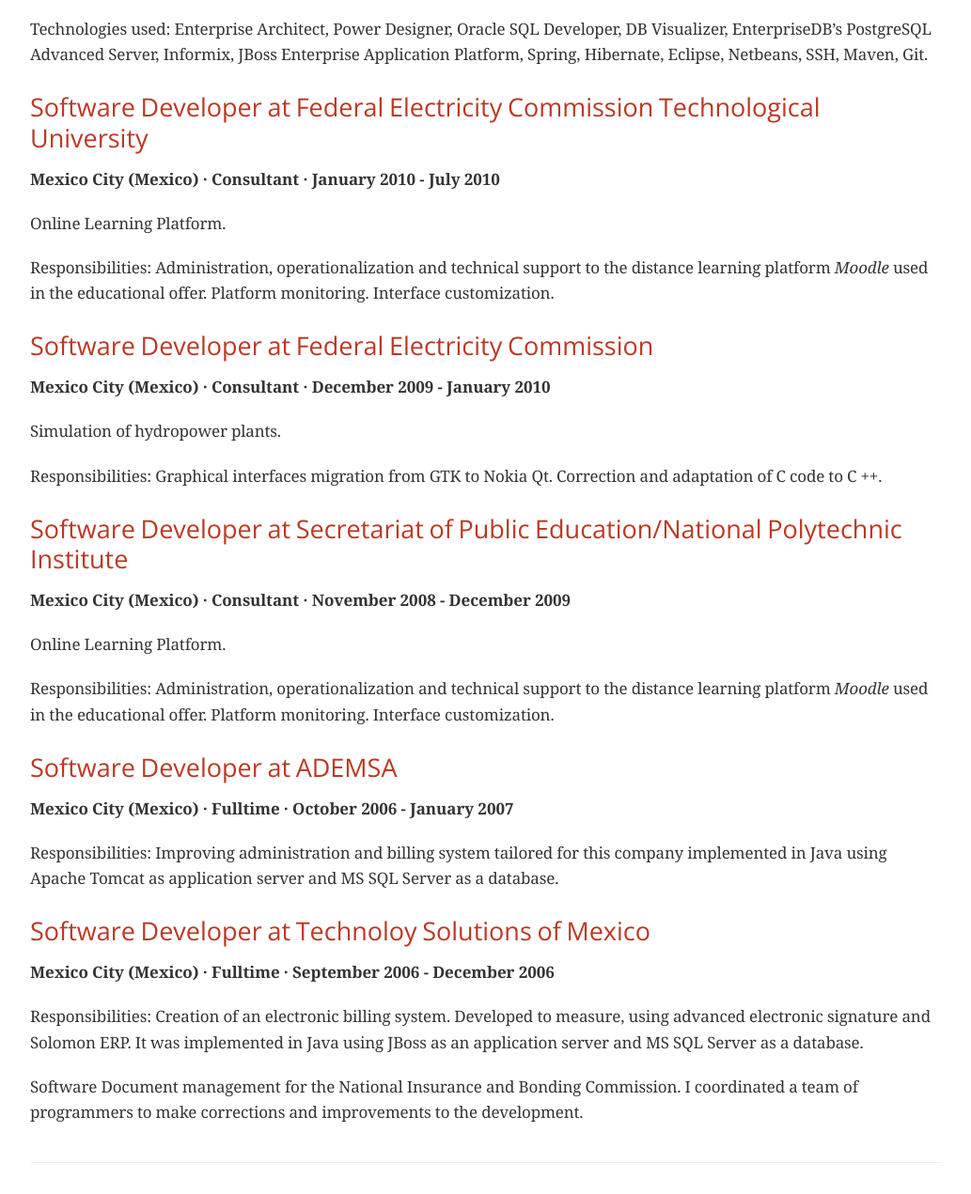
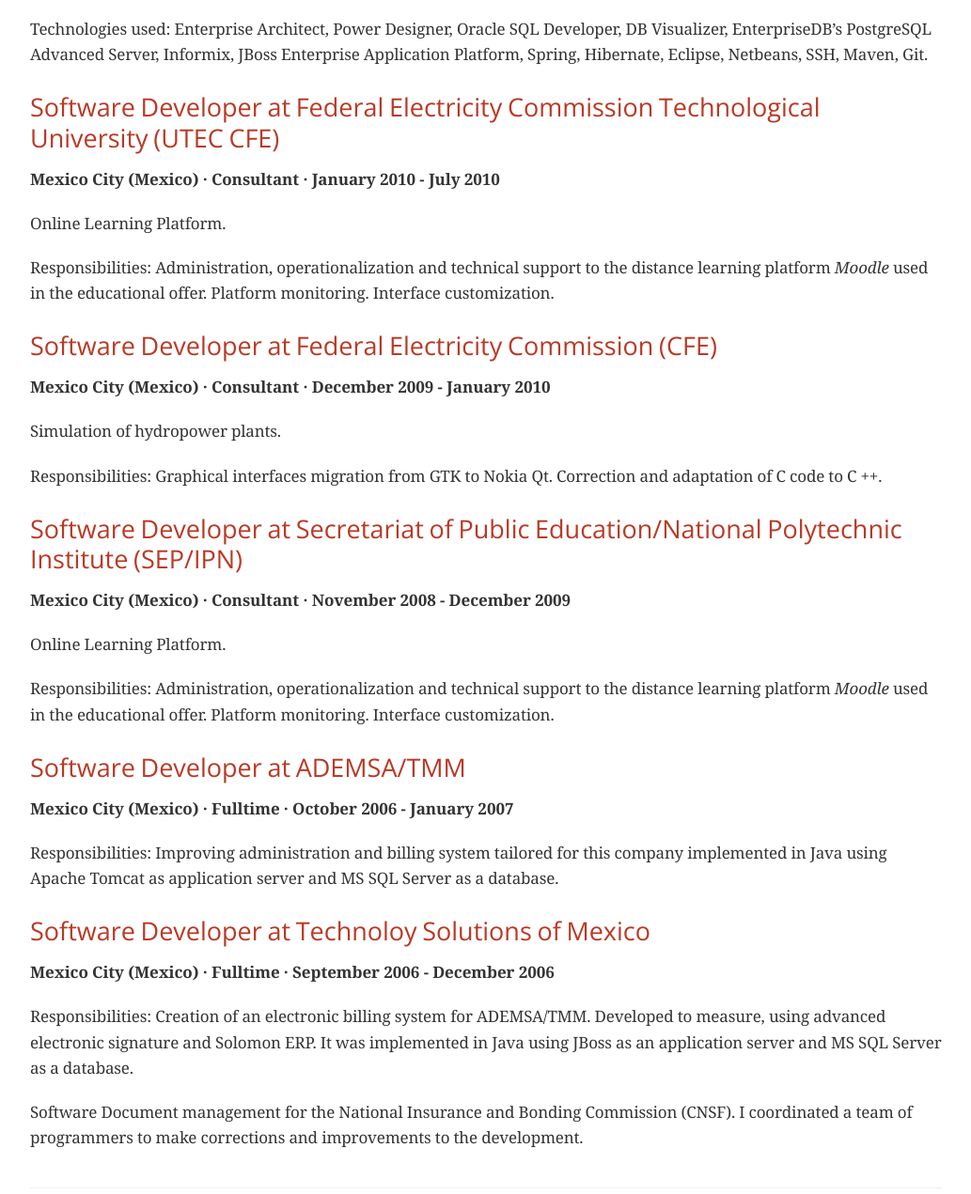
Before and after one commit to santiagoangel/santiagoangel.github.io, a plain HTML site: page resume.html in a window 1280 px wide. Shown: the part 3029-4300 px from the top of the page at 94% size, without its empty margins (123-1156 px from the left). Drawn offline with nearby package versions, Linux system fonts and the light colour scheme; a web font is replaced by a local one.

Commit message:
Update resume.html

```diff
--- a/resume.html
+++ b/resume.html
@@ -529,7 +529,7 @@ body.book #toc,body.book #preamble,body.book h1.sect0,body.book .sect1>h2{page-b
 </div>
 </div>
 <div class="sect2">
-<h3 id="_jr_software_architect_at_national_polytechnic_institute_federal_electricity_commission">Jr. Software Architect at National Polytechnic Institute/Federal Electricity Commission</h3>
+<h3 id="_jr_software_architect_at_national_polytechnic_institute_federal_electricity_commission_cfe">Jr. Software Architect at National Polytechnic Institute/Federal Electricity Commission (CFE)</h3>
 <div class="paragraph">
 <p><strong>Mexico City, Monterrey, Hermosillo, Oaxaca, Cuernavaca &amp; Puebla (Mexico) · Fulltime · June 2007 - July 2012</strong></p>
 </div>
@@ -547,7 +547,7 @@ body.book #toc,body.book #preamble,body.book h1.sect0,body.book .sect1>h2{page-b
 </div>
 </div>
 <div class="sect2">
-<h3 id="_software_developer_at_federal_electricity_commission_technological_university">Software Developer at Federal Electricity Commission Technological University</h3>
+<h3 id="_software_developer_at_federal_electricity_commission_technological_university_utec_cfe">Software Developer at Federal Electricity Commission Technological University (UTEC CFE)</h3>
 <div class="paragraph">
 <p><strong>Mexico City (Mexico) · Consultant · January 2010 - July 2010</strong></p>
 </div>
@@ -559,7 +559,7 @@ body.book #toc,body.book #preamble,body.book h1.sect0,body.book .sect1>h2{page-b
 </div>
 </div>
 <div class="sect2">
-<h3 id="_software_developer_at_federal_electricity_commission">Software Developer at Federal Electricity Commission</h3>
+<h3 id="_software_developer_at_federal_electricity_commission_cfe">Software Developer at Federal Electricity Commission (CFE)</h3>
 <div class="paragraph">
 <p><strong>Mexico City (Mexico) · Consultant · December 2009 - January 2010</strong></p>
 </div>
@@ -571,7 +571,7 @@ body.book #toc,body.book #preamble,body.book h1.sect0,body.book .sect1>h2{page-b
 </div>
 </div>
 <div class="sect2">
-<h3 id="_software_developer_at_secretariat_of_public_education_national_polytechnic_institute">Software Developer at Secretariat of Public Education/National Polytechnic Institute</h3>
+<h3 id="_software_developer_at_secretariat_of_public_education_national_polytechnic_institute_sep_ipn">Software Developer at Secretariat of Public Education/National Polytechnic Institute (SEP/IPN)</h3>
 <div class="paragraph">
 <p><strong>Mexico City (Mexico) · Consultant · November 2008 - December 2009</strong></p>
 </div>
@@ -583,7 +583,7 @@ body.book #toc,body.book #preamble,body.book h1.sect0,body.book .sect1>h2{page-b
 </div>
 </div>
 <div class="sect2">
-<h3 id="_software_developer_at_ademsa">Software Developer at ADEMSA</h3>
+<h3 id="_software_developer_at_ademsa_tmm">Software Developer at ADEMSA/TMM</h3>
 <div class="paragraph">
 <p><strong>Mexico City (Mexico) · Fulltime · October 2006 - January 2007</strong></p>
 </div>
@@ -597,10 +597,10 @@ body.book #toc,body.book #preamble,body.book h1.sect0,body.book .sect1>h2{page-b
 <p><strong>Mexico City (Mexico) · Fulltime · September 2006 - December 2006</strong></p>
 </div>
 <div class="paragraph">
-<p>Responsibilities: Creation of an electronic billing system. Developed to measure, using advanced electronic signature and Solomon ERP. It was implemented in Java using JBoss as an application server and MS SQL Server as a database.</p>
+<p>Responsibilities: Creation of an electronic billing system for ADEMSA/TMM. Developed to measure, using advanced electronic signature and Solomon ERP. It was implemented in Java using JBoss as an application server and MS SQL Server as a database.</p>
 </div>
 <div class="paragraph">
-<p>Software Document management for the National Insurance and Bonding Commission. I coordinated a team of programmers to make corrections and improvements to the development.</p>
+<p>Software Document management for the National Insurance and Bonding Commission (CNSF). I coordinated a team of programmers to make corrections and improvements to the development.</p>
 </div>
 </div>
 </div>
@@ -666,6 +666,9 @@ body.book #toc,body.book #preamble,body.book h1.sect0,body.book .sect1>h2{page-b
 <div class="sect1">
 <h2 id="_professional_training">Professional Training</h2>
 <div class="sectionbody">
+<div class="paragraph">
+<p>Scala 101, Big Data University SC0101EN, Oct 2016</p>
+</div>
 <div class="paragraph">
 <p>Bitcoin 101, Big Data University DS0321EN, Sep 2016</p>
 </div>
@@ -753,7 +756,7 @@ body.book #toc,body.book #preamble,body.book h1.sect0,body.book .sect1>h2{page-b
 </div>
 <div id="footer">
 <div id="footer-text">
-Last updated 2016-10-16 21:07:53 CDT
+Last updated 2016-10-16 21:21:06 CDT
 </div>
 </div>
 </body>
```
